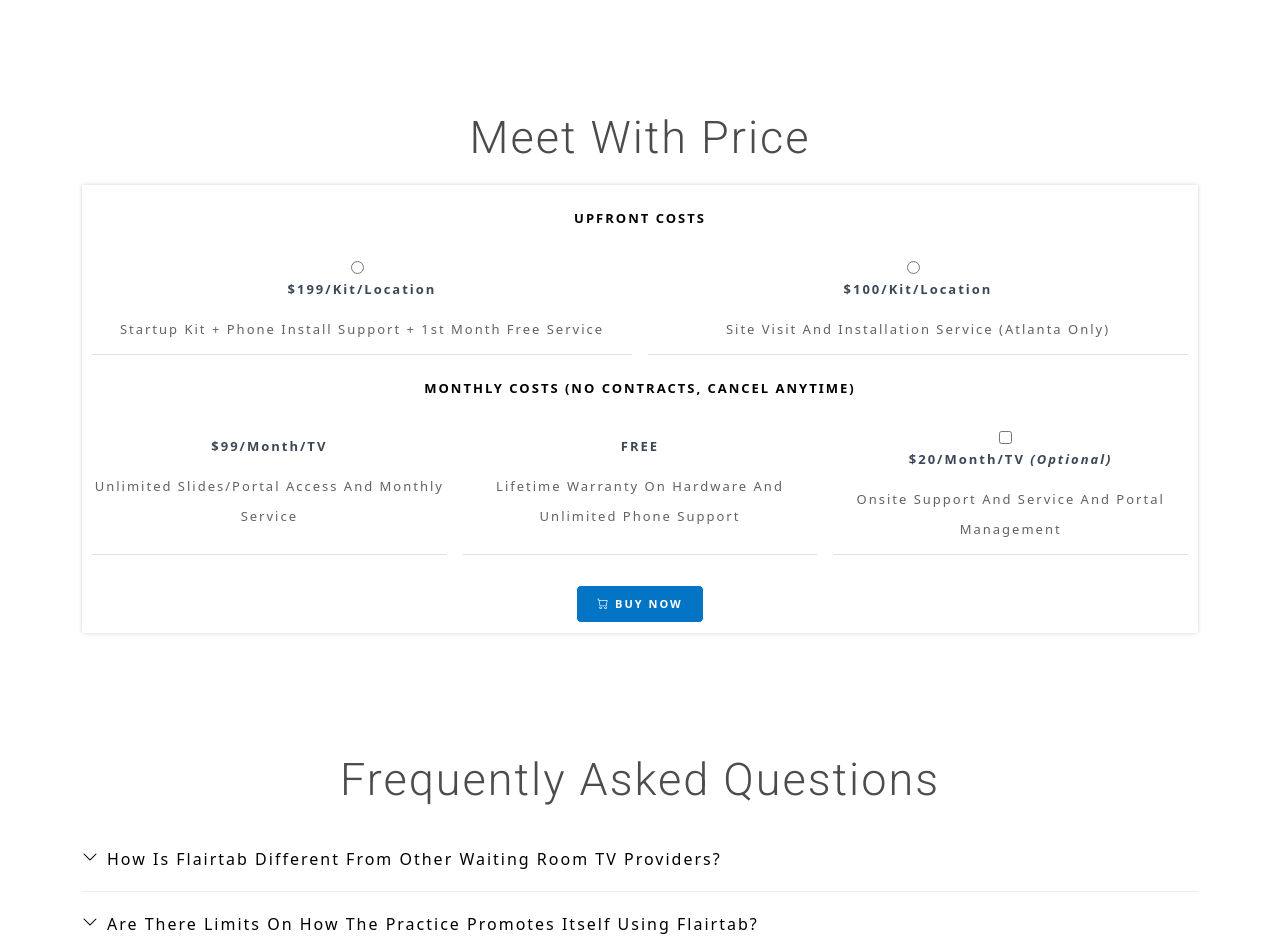
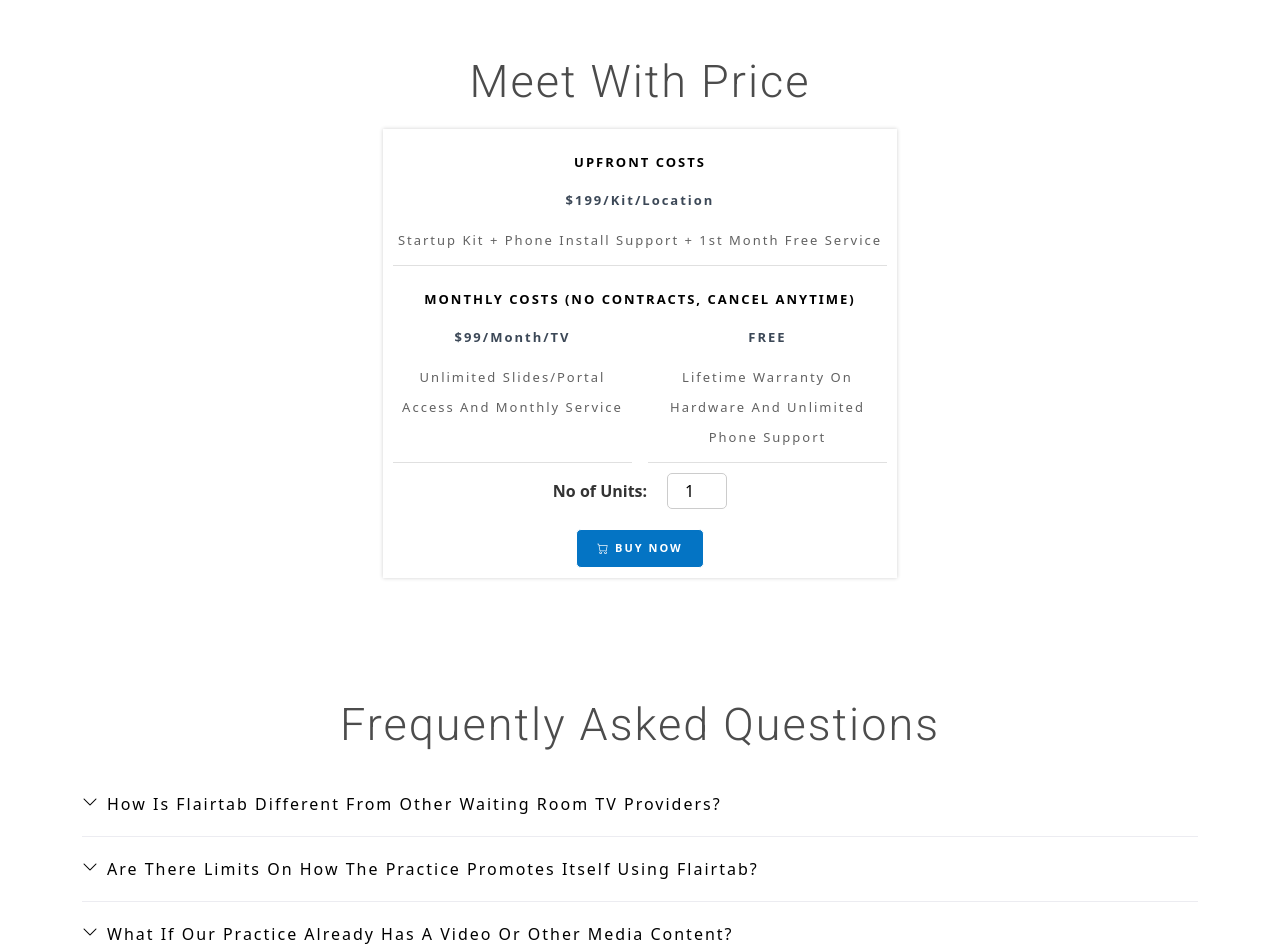
Before and after one commit to abhishekchauhandz/MyFirstNextProject, a Next.js app: page / in a window 1280 px wide. Shown: the part 5980-6926 px from the top of the page. Built offline with nearby package versions, Linux system fonts and the light colour scheme; no server answers.

Commit message:
clientdashb oard changed pricing updated

```diff
--- a/src/app/_components/Pricing.tsx
+++ b/src/app/_components/Pricing.tsx
@@ -1,21 +1,22 @@
-import { SetStateAction, useState } from 'react';
+import React, { useState, ChangeEvent } from 'react';
 
 export default function Pricing() {
-    const [selectedUpfrontCost, setSelectedUpfrontCost] = useState('');
-    const [onsiteSupport, setOnsiteSupport] = useState(false);
-
-    const handleUpfrontCostChange = (e: { target: { value: SetStateAction<string>; }; }) => {
-        setSelectedUpfrontCost(e.target.value);
-    };
-
-    const handleOnsiteSupportChange = (e: { target: { checked: boolean | ((prevState: boolean) => boolean); }; }) => {
-        setOnsiteSupport(e.target.checked);
-    };
+    const [units, setUnits] = useState<number>(1);
 
     const handleBuyNow = () => {
         // Handle the buy now logic here
-        console.log('Buy Now Clicked');
+        console.log('Buy Now Clicked with units:', units);
+        setUnits(1)
     };
+
+    const handleUnitsChange = (e: ChangeEvent<HTMLInputElement>) => {
+        const value = e.target.value;
+        const numericValue = value ? Number(value) : 0;
+        if (!isNaN(numericValue)) {
+            setUnits(numericValue);
+        }
+    };
+
 
     return (
         <section id='pricing' className='padd-section text-center'>
@@ -30,32 +31,8 @@
                                 <h4>Upfront Costs</h4>
                                 <ul className='pricing-list'>
                                     <li>
-                                        <input
-                                            type='radio'
-                                            id='upfront1'
-                                            name='upfrontCost'
-                                            value='$199/kit/location'
-                                            onChange={handleUpfrontCostChange}
-                                            checked={selectedUpfrontCost === '$199/kit/location'}
-                                        />
-                                        <label htmlFor='upfront1'>
-                                            <b>$199/kit/location</b>
-                                            <div>Startup Kit + Phone Install Support + 1st Month Free Service</div>
-                                        </label>
-                                    </li>
-                                    <li>
-                                        <input
-                                            type='radio'
-                                            id='upfront2'
-                                            name='upfrontCost'
-                                            value='$100/kit/location'
-                                            onChange={handleUpfrontCostChange}
-                                            checked={selectedUpfrontCost === '$100/kit/location'}
-                                        />
-                                        <label htmlFor='upfront2'>
-                                            <b>$100/kit/location</b>
-                                            <div>Site Visit and Installation Service (Atlanta Only)</div>
-                                        </label>
+                                        <b>$199/kit/location</b>
+                                        <div>Startup Kit + Phone Install Support + 1st Month Free Service</div>
                                     </li>
                                 </ul>
                             </div>
@@ -70,20 +47,18 @@
                                         <b>FREE</b>
                                         <div>Lifetime Warranty on Hardware and Unlimited Phone Support</div>
                                     </li>
-                                    <li>
-                                        <input
-                                            type='checkbox'
-                                            id='monthly3'
-                                            name='twenty'
-                                            onChange={handleOnsiteSupportChange}
-                                            checked={onsiteSupport}
-                                        />
-                                        <label htmlFor='monthly3'>
-                                            <b>$20/month/TV <i>(optional)</i></b>
-                                            <div>Onsite Support and Service and Portal Management</div>
-                                        </label>
-                                    </li>
                                 </ul>
+                            </div>
+                            <div className='units-input'>
+                                <label htmlFor='units'>No of Units:</label>
+                                <input
+                                    type='number'
+                                    id='units'
+                                    name='units'
+                                    min='1'
+                                    value={units}
+                                    onChange={handleUnitsChange}
+                                />
                             </div>
                             <div className='table_btn'>
                                 <a href='#' className='btn' onClick={handleBuyNow}>
--- a/src/app/globals.css
+++ b/src/app/globals.css
@@ -912,7 +912,7 @@
 .client-dashboard-image {
   width: 70%; /* Increased width */
   max-width: 900px;
-  height: auto;
+  height: 500px;
 }
 
 .content {
@@ -959,6 +959,7 @@
 @media (max-width: 768px) {
   .client-dashboard-image {
     width: 90%;
+    height: auto;
   }
 
   .article {
@@ -978,6 +979,12 @@
 @media (max-width: 480px) {
   .content h2 {
     font-size: 24px;
+  }
+
+  .client-dashboard-image {
+    height: 300px;
+    padding: 0;
+    margin: 0;
   }
 
   .another-image {
@@ -1218,24 +1225,14 @@
   box-shadow: 0 0 0 0 rgba(0, 0, 0, 0.2), 0 0 4px 0 rgba(0, 0, 0, 0.19);
   display: inline-block;
   position: relative;
-  width: 100%;
   text-align: center;
   padding: 10px 0;
-  /* margin-bottom: 50px; */
 }
 
 #pricing .block-pricing .pricing-table {
   padding: 10px 10px;
   max-width: 100%;
   width: 100%;
-}
-
-#pricing .block-pricing .pricing-table h4 {
-  padding-bottom: 10px;
-}
-
-#pricing .block-pricing h4 {
-  margin-bottom: 10px;
 }
 
 #pricing .block-pricing .pricing-list {
@@ -1262,17 +1259,6 @@
   margin-bottom: 10px;
 }
 
-#pricing .block-pricing .pricing-list li input[type="radio"],
-#pricing .block-pricing .pricing-list li input[type="checkbox"] {
-  margin-right: 10px;
-}
-
-#pricing .block-pricing .pricing-list li label {
-  display: flex;
-  flex-direction: column;
-  align-items: center;
-}
-
 #pricing .block-pricing .table_btn {
   margin-top: 20px;
 }
@@ -1292,17 +1278,39 @@
   background: #ff7c04;
 }
 
+#pricing .block-pricing .units-input {
+  /* margin-top: 20px; */
+  display: flex;
+  align-items: center;
+  justify-content: center;
+  gap: 20px;
+}
+
+#pricing .block-pricing .units-input label {
+  font-weight: bold;
+}
+
+#pricing .block-pricing .units-input input {
+  width: 60px;
+  padding: 5px;
+  border: 1px solid #ccc;
+  border-radius: 5px;
+  text-align: center;
+}
+
 @media (max-width: 767px) {
   #pricing .block-pricing .pricing-list {
-      grid-template-columns: 1fr;
+    grid-template-columns: 1fr;
   }
 }
 
 @media (min-width: 768px) and (max-width: 991px) {
   #pricing .block-pricing .pricing-list {
-      grid-template-columns: repeat(auto-fit, minmax(200px, 1fr));
-  }
-}
+    grid-template-columns: repeat(auto-fit, minmax(200px, 1fr));
+  }
+}
+
+
 
 /*--------------------------------------------------------------
 # F.A.Q
```
Also changed, not shown: public/assets/img/Client-Dashboard.png.
